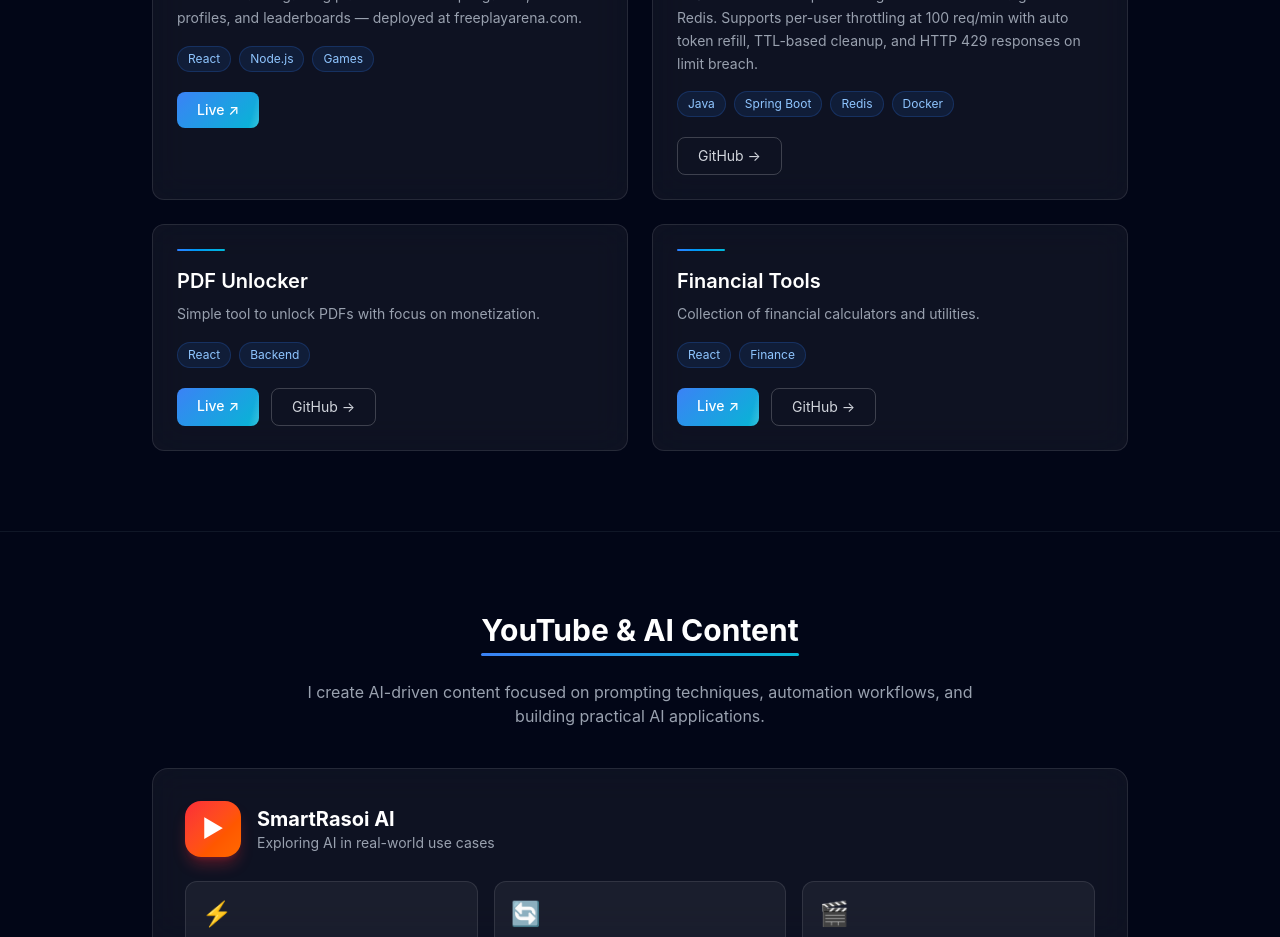
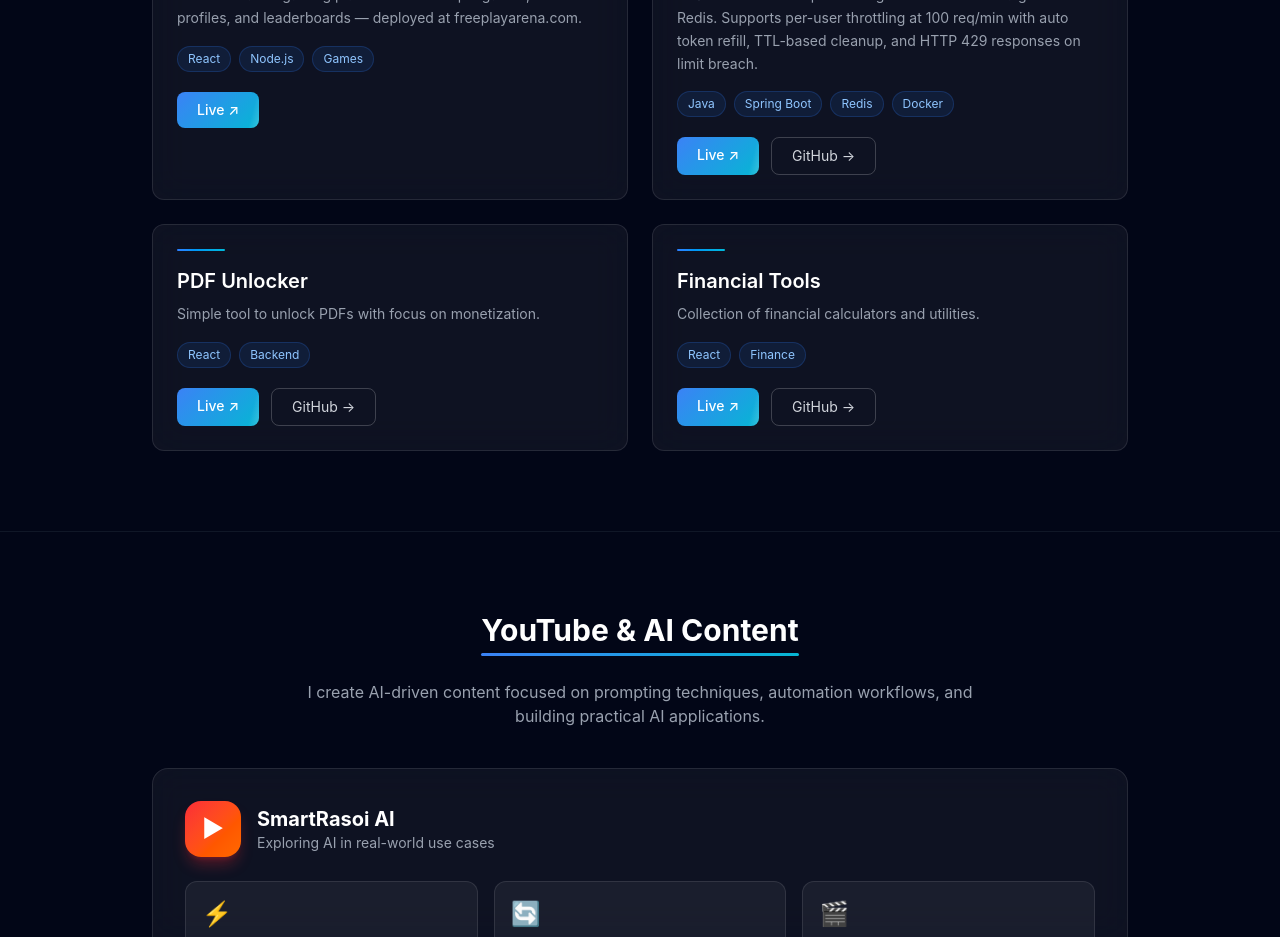
Before and after one commit to divyanshu1150/portfolio, a React (Vite) app in the folder portfolio/: page / in a window 1280 px wide. Shown: the part 2660-3597 px from the top of the page. Built offline with nearby package versions, Linux system fonts and the light colour scheme.

Commit message:
add live link for Redis Rate Limiter Service

```diff
--- a/portfolio/src/content.js
+++ b/portfolio/src/content.js
@@ -34,6 +34,7 @@ export const PROJECTS = [
     title: "Redis Rate Limiter Service",
     desc: "REST API service implementing the Token Bucket algorithm with Redis. Supports per-user throttling at 100 req/min with auto token refill, TTL-based cleanup, and HTTP 429 responses on limit breach.",
     tech: ["Java", "Spring Boot", "Redis", "Docker"],
+    link: "https://rate-limiter-service-1mrm.onrender.com",
     github: "https://github.com/divyanshu1150/rate-limiter-service",
   },
   {
```
